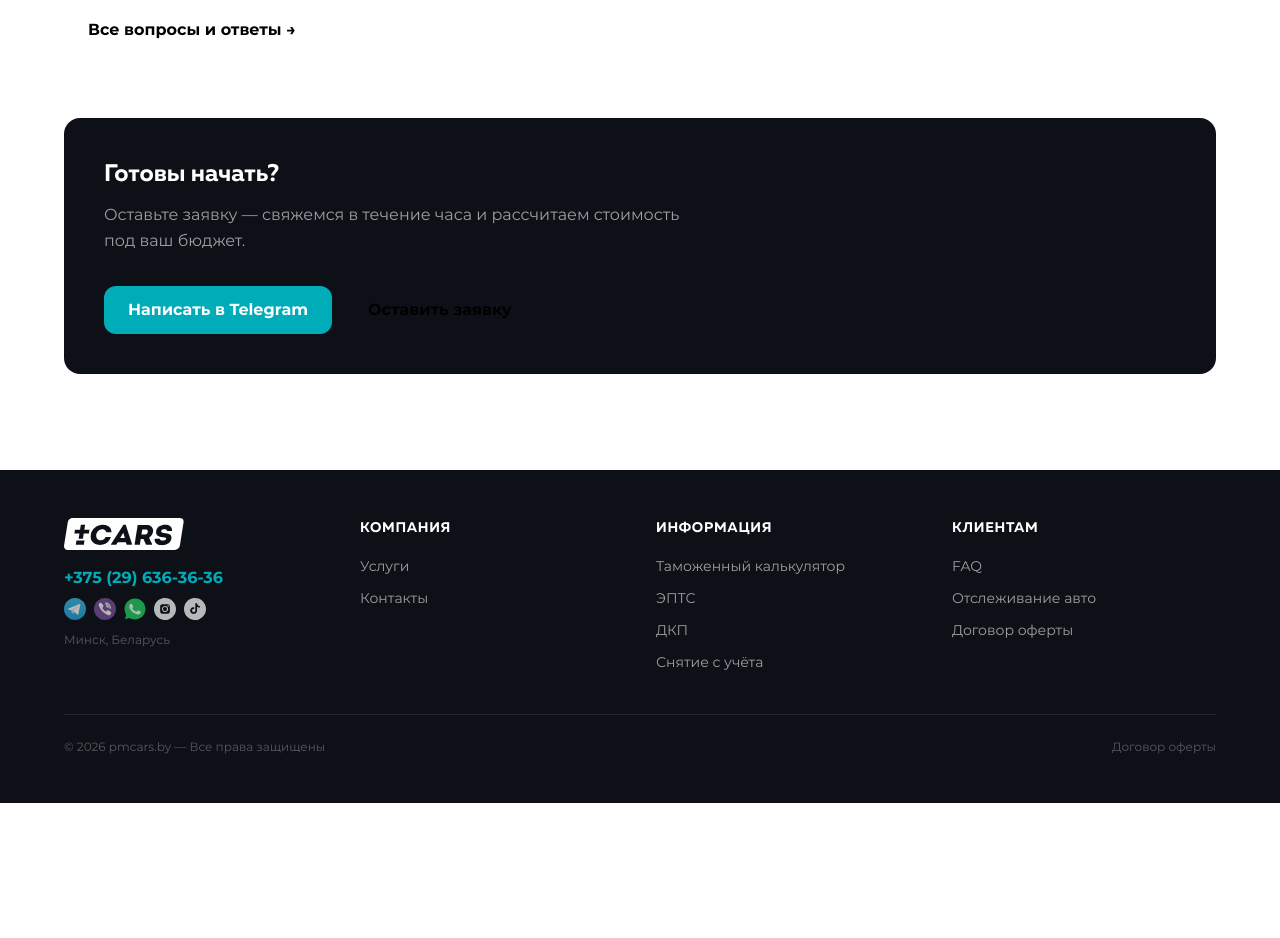
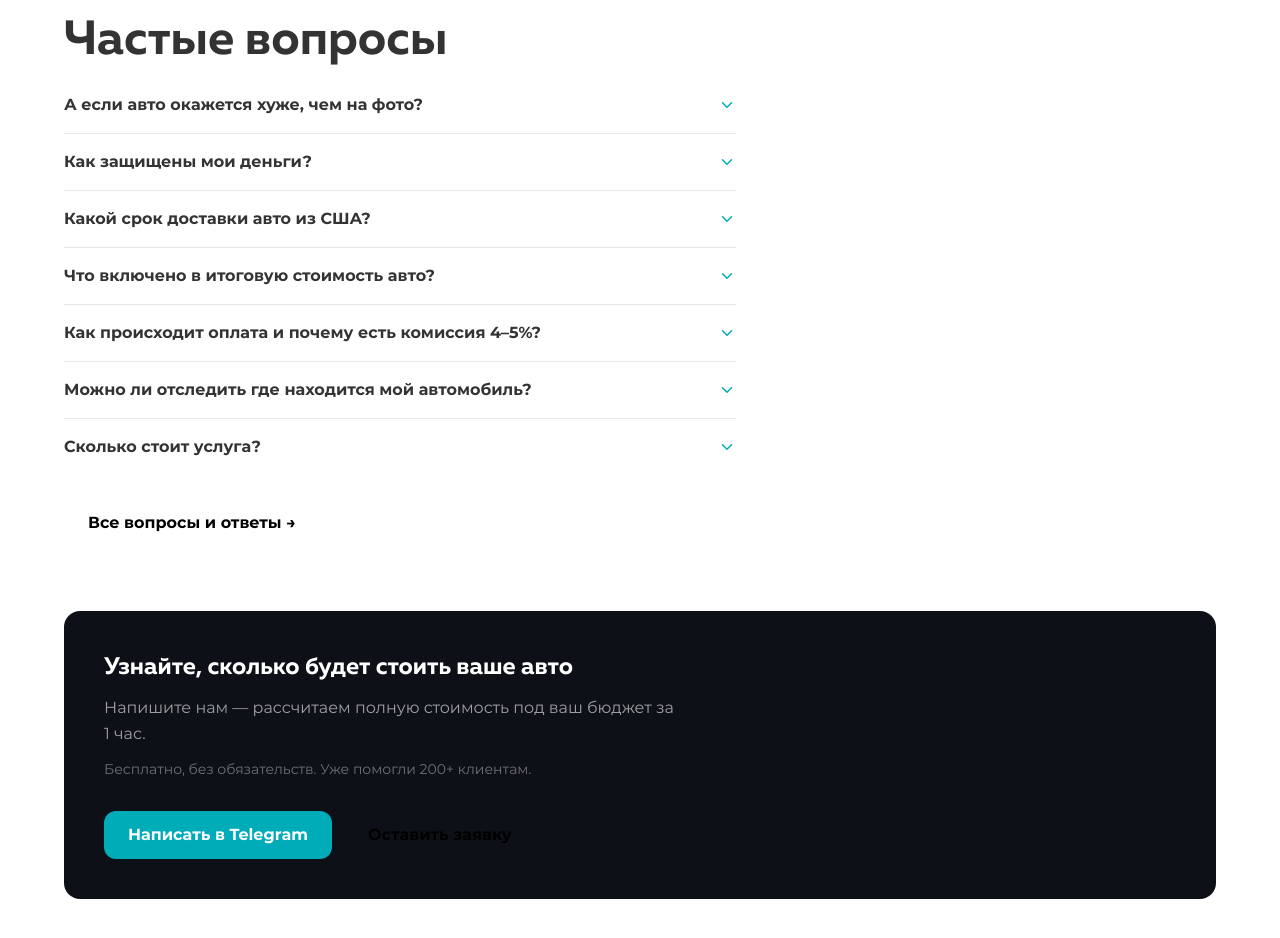
Before and after one commit to idzvilla/pmcars, a Next.js app: page / in a window 1280 px wide. Shown: the part 4360-5298 px from the top of the page. Before the commit the page ends 5163 px from the top, so only its background shows below. Built offline with nearby package versions, Linux system fonts and the light colour scheme.

Commit message:
feat: add ReviewsSection, reorder FAQ by concern priority, update final CTA copy

```diff
--- a/src/app/page.tsx
+++ b/src/app/page.tsx
@@ -4,6 +4,7 @@ import Button from '@/components/ui/Button'
 import Accordion from '@/components/ui/Accordion'
 import { Check, ShieldCheck, FileText, Star, Users } from 'lucide-react'
 import CasesSection from '@/components/sections/CasesSection'
+import ReviewsSection from '@/components/sections/ReviewsSection'
 import TrustBarSection from '@/components/sections/TrustBarSection'
 
 export const metadata: Metadata = {
@@ -107,8 +108,12 @@ const tariffs = [
 
 const faqItems = [
   {
-    question: 'Сколько стоит услуга по доставке авто из США?',
-    answer: 'Тариф «Экспресс» — 300 руб (вы присылаете готовый лот, мы проводим аукцион и организуем доставку). Тариф «Стандартный» — 600 руб (включает подбор авто, консультацию по лоту, оценку повреждений). Корпоративным клиентам — индивидуально.',
+    question: 'А если авто окажется хуже, чем на фото?',
+    answer: 'Мы проверяем каждый лот по истории (CarFax), фото и описанию аукциона. Если видим риск — говорим прямо и предлагаем другой вариант. После покупки делаем фотофиксацию состояния.',
+  },
+  {
+    question: 'Как защищены мои деньги?',
+    answer: 'Договор подписывается до первого платежа. Все суммы зафиксированы. Оплата идёт по инвойсам через банковский перевод — у вас полная финансовая прозрачность.',
   },
   {
     question: 'Какой срок доставки авто из США?',
@@ -119,12 +124,16 @@ const faqItems = [
     answer: 'Аукционный сбор, доставка по США до порта, морская перевозка, доставка из порта в РБ, растаможка и таможенные платежи, услуги декларанта.',
   },
   {
-    question: 'Как происходит оплата?',
-    answer: 'Оплата по инвойсу через банковский перевод. В связи с санкциями переводы идут через компании-посредники, комиссия 4–5%. Плюс комиссия банка РБ: 20–100 BYN и 80–85 EUR за оформление документов.',
+    question: 'Как происходит оплата и почему есть комиссия 4–5%?',
+    answer: 'Оплата по инвойсу через банковский перевод. В связи с санкциями переводы идут через компании-посредники — это стандарт рынка, не наша накрутка. Комиссия 4–5% плюс комиссия банка РБ: 20–100 BYN и 80–85 EUR за оформление документов.',
   },
   {
     question: 'Можно ли отследить где находится мой автомобиль?',
-    answer: 'Да. После покупки мы предоставляем трекинг-данные и регулярно обновляем статус доставки. Также вы можете воспользоваться разделом «Отслеживание авто» на нашем сайте.',
+    answer: 'Да. После покупки предоставляем трекинг-данные и регулярно обновляем статус. Также есть раздел «Отслеживание авто» на сайте.',
+  },
+  {
+    question: 'Сколько стоит услуга?',
+    answer: 'Тариф «Экспресс» — 300 BYN (вы присылаете лот, мы проводим аукцион и организуем доставку). Тариф «Стандартный» — 600 BYN (включает подбор, консультацию по лоту, оценку повреждений). Корпоративным клиентам — от 900 BYN, обсуждаем объём.',
   },
 ]
 
@@ -277,6 +286,8 @@ export default function HomePage() {
           </div>
         </section>
 
+        <ReviewsSection />
+
         {/* Частые вопросы */}
         <section className="mb-14 md:mb-16">
           <h2 className="font-muller font-bold text-3xl md:text-4xl lg:text-5xl text-body mb-3">
@@ -294,10 +305,13 @@ export default function HomePage() {
         <div className="bg-dark-bg rounded-2xl p-8 md:p-10">
           <div className="max-w-xl">
             <h3 className="font-muller font-bold text-2xl text-white mb-3">
-              Готовы начать?
+              Узнайте, сколько будет стоить ваше авто
             </h3>
-            <p className="font-montserrat text-white/60 text-base mb-8 leading-relaxed">
-              Оставьте заявку — свяжемся в течение часа и рассчитаем стоимость под ваш бюджет.
+            <p className="font-montserrat text-white/60 text-base mb-3 leading-relaxed">
+              Напишите нам — рассчитаем полную стоимость под ваш бюджет за 1 час.
+            </p>
+            <p className="font-montserrat text-white/40 text-sm mb-8">
+              Бесплатно, без обязательств. Уже помогли 200+ клиентам.
             </p>
             <div className="flex flex-wrap gap-3">
               <Button href="https://t.me/plusminus_cars" external>
```
